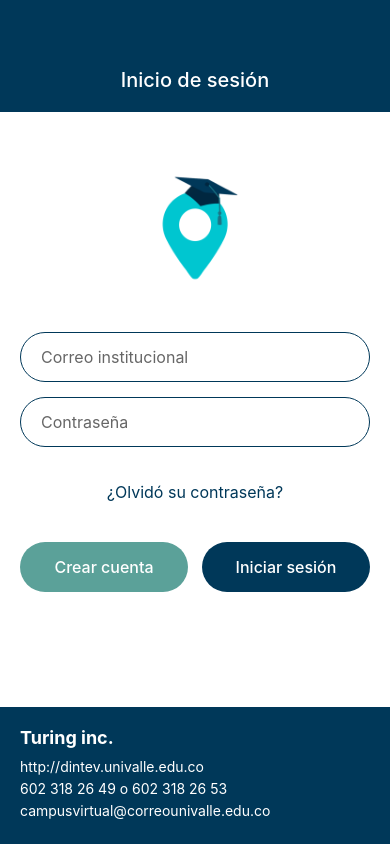
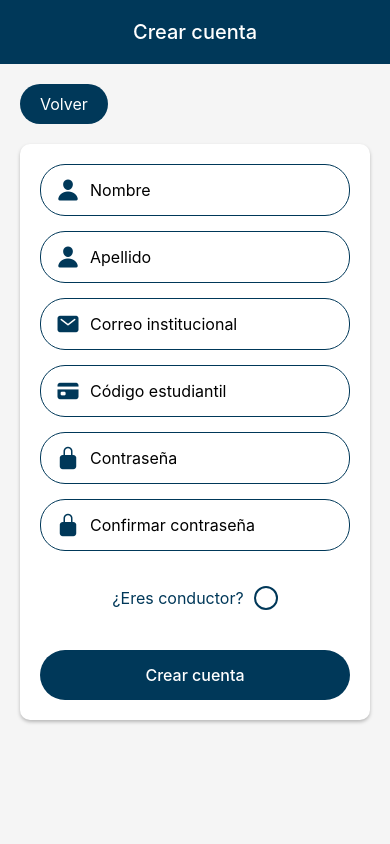
Before and after one commit to S-FrankLS/unimovil, a React Native app: screen /signup in a window 390 px wide. Built offline with nearby package versions, Linux system fonts and the light colour scheme.

Commit message:
Add Signup screen and integrate navigation from Login

```diff
--- a/App.js
+++ b/App.js
@@ -8,6 +8,7 @@ import Home from "./screen/Home";
 import { SafeAreaProvider } from "react-native-safe-area-context";
 import Drivers from "./screen/Drivers";
 import { AuthProvider, useAuth } from "./context/useAuth";
+import { Signup } from "./screen/Signup";
 
 function NavigationStack() {
   const { isAuthenticated } = useAuth();
@@ -38,11 +39,18 @@ function NavigationStack() {
             />
           </>
         ) : (
-          <Stack.Screen
-            name="Login"
-            component={Login}
-            options={{ headerShown: false }}
-          />
+          <>
+            <Stack.Screen
+              name="Login"
+              component={Login}
+              options={{ headerShown: false }}
+            />
+            <Stack.Screen
+              name="signup"
+              component={Signup}
+              options={{ headerShown: false }}
+            />
+          </>
         )}
       </Stack.Navigator>
     </SafeAreaProvider>
--- a/screen/Login.js
+++ b/screen/Login.js
@@ -12,14 +12,15 @@ import {
 } from "react-native";
 import "react-native-gesture-handler";
 import { useAuth } from "../context/useAuth";
+import { useNavigation } from "@react-navigation/native";
 
 const icon = require("../assets/UniMovilPNG.png");
-import { SafeAreaView } from "react-native";
 const windowHeight = Dimensions.get("window").height;
 
 const Login = () => {
   const [email, setEmail] = useState("");
   const [password, setPassword] = useState("");
+  const navigate = useNavigation();
   const { login } = useAuth();
 
   const handleLogin = async () => {
@@ -72,7 +73,7 @@ const Login = () => {
             <TouchableOpacity
               style={[styles.button, styles.createButton]}
               onPress={() => {
-                /* Handle create account */
+                navigate.navigate("signup");
               }}
             >
               <Text style={styles.buttonText}>Crear cuenta</Text>
--- /dev/null
+++ b/screen/Signup.js
@@ -0,0 +1,306 @@
+import React, { useState } from "react";
+import {
+  View,
+  Text,
+  TextInput,
+  TouchableOpacity,
+  StyleSheet,
+  Alert,
+} from "react-native";
+import { useNavigation } from "@react-navigation/native";
+import { Ionicons } from "@expo/vector-icons"; // Asegúrate de tener expo/vector-icons instalado
+
+export const Signup = () => {
+  const navigation = useNavigation();
+  const [formData, setFormData] = useState({
+    nombre: "",
+    apellido: "",
+    correo: "",
+    codigo: "",
+    password: "",
+    confirmarPassword: "",
+  });
+  const [isConductor, setIsConductor] = useState(false);
+
+  const handleCreateAccount = () => {
+    // Validaciones básicas
+    if (
+      !formData.nombre ||
+      !formData.apellido ||
+      !formData.correo ||
+      !formData.codigo ||
+      !formData.password ||
+      !formData.confirmarPassword
+    ) {
+      Alert.alert("Error", "Por favor complete todos los campos");
+      return;
+    }
+
+    if (formData.password !== formData.confirmarPassword) {
+      Alert.alert("Error", "Las contraseñas no coinciden");
+      return;
+    }
+
+    // Aquí iría la lógica para crear la cuenta
+    Alert.alert("Éxito", "Tu cuenta ha sido creada con éxito!", [
+      {
+        text: "Continuar",
+        onPress: () => navigation.navigate("Login"),
+      },
+    ]);
+  };
+
+  return (
+    <View style={styles.container}>
+      {/* Header */}
+      <View style={styles.header}>
+        <Text style={styles.headerText}>Crear cuenta</Text>
+      </View>
+
+      {/* Contenido principal */}
+      <View style={styles.content}>
+        {/* Botón Volver */}
+        <TouchableOpacity
+          style={styles.backButton}
+          onPress={() => navigation.goBack()}
+        >
+          <Text style={styles.backButtonText}>Volver</Text>
+        </TouchableOpacity>
+
+        <View style={styles.formContainer}>
+          {/* Campo Nombre */}
+          <View style={styles.inputContainer}>
+            <Ionicons
+              name="person"
+              size={24}
+              color="#003859"
+              style={styles.icon}
+            />
+            <TextInput
+              style={styles.input}
+              placeholder="Nombre"
+              value={formData.nombre}
+              onChangeText={(text) =>
+                setFormData({ ...formData, nombre: text })
+              }
+            />
+          </View>
+
+          {/* Campo Apellido */}
+          <View style={styles.inputContainer}>
+            <Ionicons
+              name="person"
+              size={24}
+              color="#003859"
+              style={styles.icon}
+            />
+            <TextInput
+              style={styles.input}
+              placeholder="Apellido"
+              value={formData.apellido}
+              onChangeText={(text) =>
+                setFormData({ ...formData, apellido: text })
+              }
+            />
+          </View>
+
+          {/* Campo Correo institucional */}
+          <View style={styles.inputContainer}>
+            <Ionicons
+              name="mail"
+              size={24}
+              color="#003859"
+              style={styles.icon}
+            />
+            <TextInput
+              style={styles.input}
+              placeholder="Correo institucional"
+              keyboardType="email-address"
+              value={formData.correo}
+              onChangeText={(text) =>
+                setFormData({ ...formData, correo: text })
+              }
+            />
+          </View>
+
+          {/* Campo Código estudiantil */}
+          <View style={styles.inputContainer}>
+            <Ionicons
+              name="card"
+              size={24}
+              color="#003859"
+              style={styles.icon}
+            />
+            <TextInput
+              style={styles.input}
+              placeholder="Código estudiantil"
+              keyboardType="numeric"
+              value={formData.codigo}
+              onChangeText={(text) =>
+                setFormData({ ...formData, codigo: text })
+              }
+            />
+          </View>
+
+          {/* Campo Contraseña */}
+          <View style={styles.inputContainer}>
+            <Ionicons
+              name="lock-closed"
+              size={24}
+              color="#003859"
+              style={styles.icon}
+            />
+            <TextInput
+              style={styles.input}
+              placeholder="Contraseña"
+              secureTextEntry
+              value={formData.password}
+              onChangeText={(text) =>
+                setFormData({ ...formData, password: text })
+              }
+            />
+          </View>
+
+          {/* Campo Confirmar contraseña */}
+          <View style={styles.inputContainer}>
+            <Ionicons
+              name="lock-closed"
+              size={24}
+              color="#003859"
+              style={styles.icon}
+            />
+            <TextInput
+              style={styles.input}
+              placeholder="Confirmar contraseña"
+              secureTextEntry
+              value={formData.confirmarPassword}
+              onChangeText={(text) =>
+                setFormData({ ...formData, confirmarPassword: text })
+              }
+            />
+          </View>
+
+          {/* Checkbox conductor */}
+          <View style={styles.checkboxContainer}>
+            <Text style={styles.checkboxLabel}>¿Eres conductor?</Text>
+            <TouchableOpacity
+              style={[styles.checkbox, isConductor && styles.checkboxChecked]}
+              onPress={() => setIsConductor(!isConductor)}
+            >
+              {isConductor && (
+                <Ionicons name="checkmark" size={20} color="white" />
+              )}
+            </TouchableOpacity>
+          </View>
+
+          {/* Botón Crear cuenta */}
+          <TouchableOpacity
+            style={styles.createButton}
+            onPress={handleCreateAccount}
+          >
+            <Text style={styles.createButtonText}>Crear cuenta</Text>
+          </TouchableOpacity>
+        </View>
+      </View>
+    </View>
+  );
+};
+
+const styles = StyleSheet.create({
+  container: {
+    flex: 1,
+    backgroundColor: "#fff",
+  },
+  header: {
+    backgroundColor: "#003859",
+    padding: 20,
+    alignItems: "center",
+  },
+  headerText: {
+    color: "#fff",
+    fontSize: 20,
+    fontWeight: "500",
+  },
+  content: {
+    flex: 1,
+    backgroundColor: "#f5f5f5",
+    padding: 20,
+  },
+  backButton: {
+    backgroundColor: "#003859",
+    paddingVertical: 10,
+    paddingHorizontal: 20,
+    borderRadius: 20,
+    alignSelf: "flex-start",
+    marginBottom: 20,
+  },
+  backButtonText: {
+    color: "#fff",
+    fontSize: 16,
+  },
+  formContainer: {
+    backgroundColor: "#fff",
+    padding: 20,
+    borderRadius: 10,
+    shadowColor: "#000",
+    shadowOffset: {
+      width: 0,
+      height: 2,
+    },
+    shadowOpacity: 0.25,
+    shadowRadius: 3.84,
+    elevation: 5,
+  },
+  inputContainer: {
+    flexDirection: "row",
+    alignItems: "center",
+    marginBottom: 15,
+    borderWidth: 1,
+    borderColor: "#003859",
+    borderRadius: 25,
+    paddingHorizontal: 15,
+  },
+  icon: {
+    marginRight: 10,
+  },
+  input: {
+    flex: 1,
+    height: 50,
+    fontSize: 16,
+  },
+  checkboxContainer: {
+    flexDirection: "row",
+    alignItems: "center",
+    justifyContent: "center",
+    marginVertical: 20,
+  },
+  checkboxLabel: {
+    fontSize: 16,
+    marginRight: 10,
+    color: "#003859",
+  },
+  checkbox: {
+    width: 24,
+    height: 24,
+    borderRadius: 12,
+    borderWidth: 2,
+    borderColor: "#003859",
+    justifyContent: "center",
+    alignItems: "center",
+  },
+  checkboxChecked: {
+    backgroundColor: "#003859",
+  },
+  createButton: {
+    backgroundColor: "#003859",
+    padding: 15,
+    borderRadius: 25,
+    alignItems: "center",
+    marginTop: 20,
+  },
+  createButtonText: {
+    color: "#fff",
+    fontSize: 16,
+    fontWeight: "500",
+  },
+});
```
